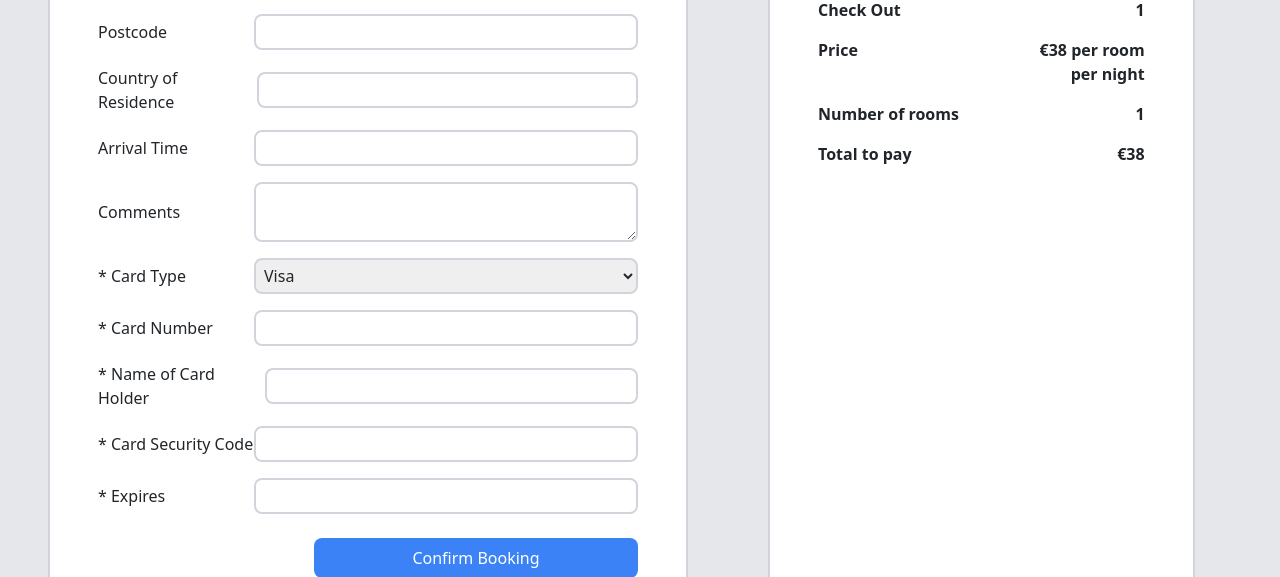
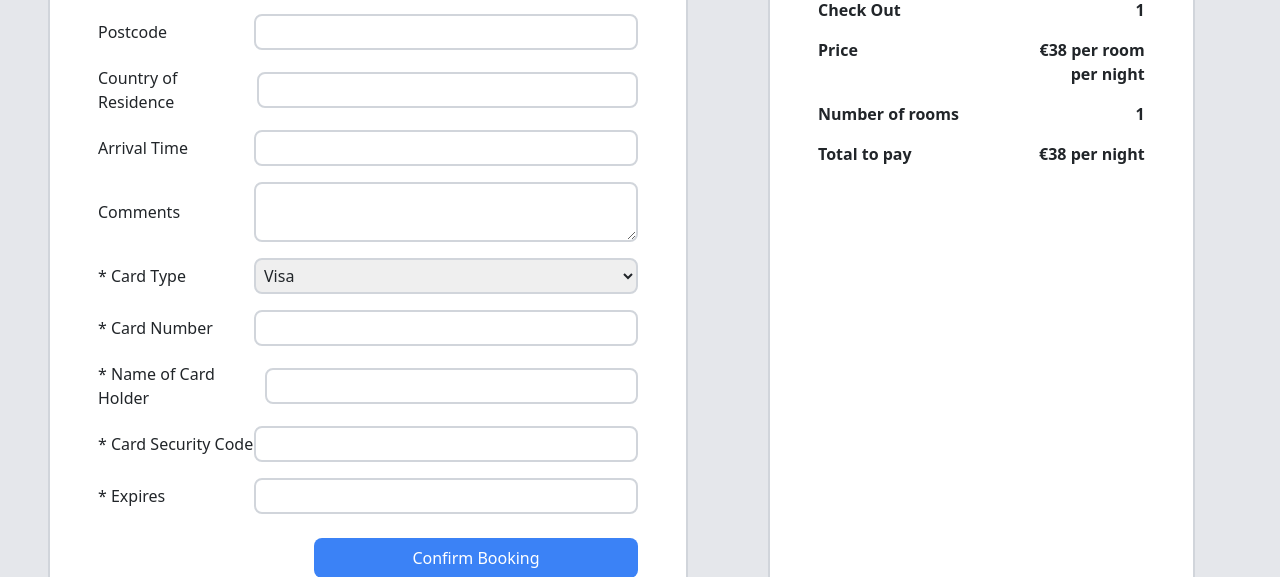
Before and after one commit to GenjurX/Hotel-Iliria, a PHP site: page /booking.php in a window 1280 px wide; the page is wider, and only the part inside the window is pictured. Shown: the part 566-1143 px from the top of that part. Run offline with PHP 8.4, Linux system fonts and the light colour scheme; the visitor is signed in with stand-in values (Sample User, id 1); data comes from the database, SQL or seed files in the repository; some libraries are stand-ins or nearby versions.

Commit message:
Update booking.php

```diff
--- a/booking.php
+++ b/booking.php
@@ -172,7 +172,7 @@ if (isset($_POST['submit']) && ($_POST['title']) && isset($_POST['name']) && iss
                             $total = $row['price'] * $quantity;
                             $_SESSION['total'] = $total;
                             ?>
-                            <span>€<?php echo $total; ?></span>
+                            <span>€<?php echo $total; ?> per night</span>
                         </div>
                     </div>
 
```
